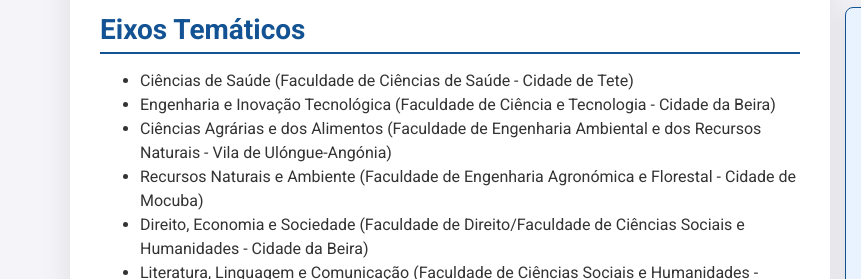
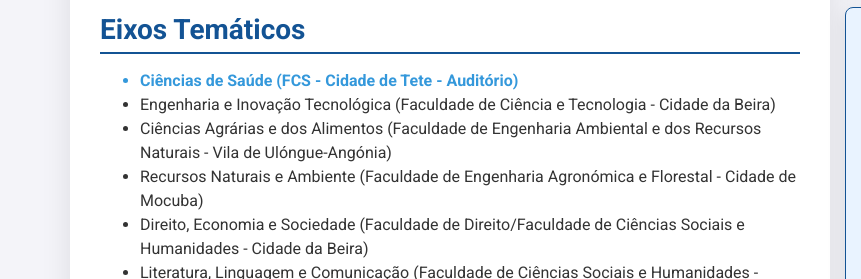
Before and after one commit to Unizambeze/PortalConferencia, a plain HTML site: page index.html in a window 1280 px wide. Shown: the part 798-1077 px from the top of the page, 0-861 px from the left. Drawn offline with nearby package versions, Linux system fonts and the light colour scheme.

Commit message:
Update index.html

```diff
--- a/index.html
+++ b/index.html
@@ -37,7 +37,7 @@
 
             <h3 class="section-title">Eixos Temáticos</h3>
             <ul>
-                <li>Ciências de Saúde (Faculdade de Ciências de Saúde - Cidade de Tete)</li>
+                <a href=" https://ead.unizambeze.ac.mz/mod/bigbluebuttonbn/view.php?id=15056" target="_blank"><li>Ciências de Saúde (FCS - Cidade de Tete - Auditório)</li></a>
                 <li>Engenharia e Inovação Tecnológica (Faculdade de Ciência e Tecnologia - Cidade da Beira)</li>
                 <li>Ciências Agrárias e dos Alimentos (Faculdade de Engenharia Ambiental e dos Recursos Naturais - Vila de Ulóngue-Angónia)</li>
                 <li>Recursos Naturais e Ambiente (Faculdade de Engenharia Agronómica e Florestal - Cidade de Mocuba)</li>
```
